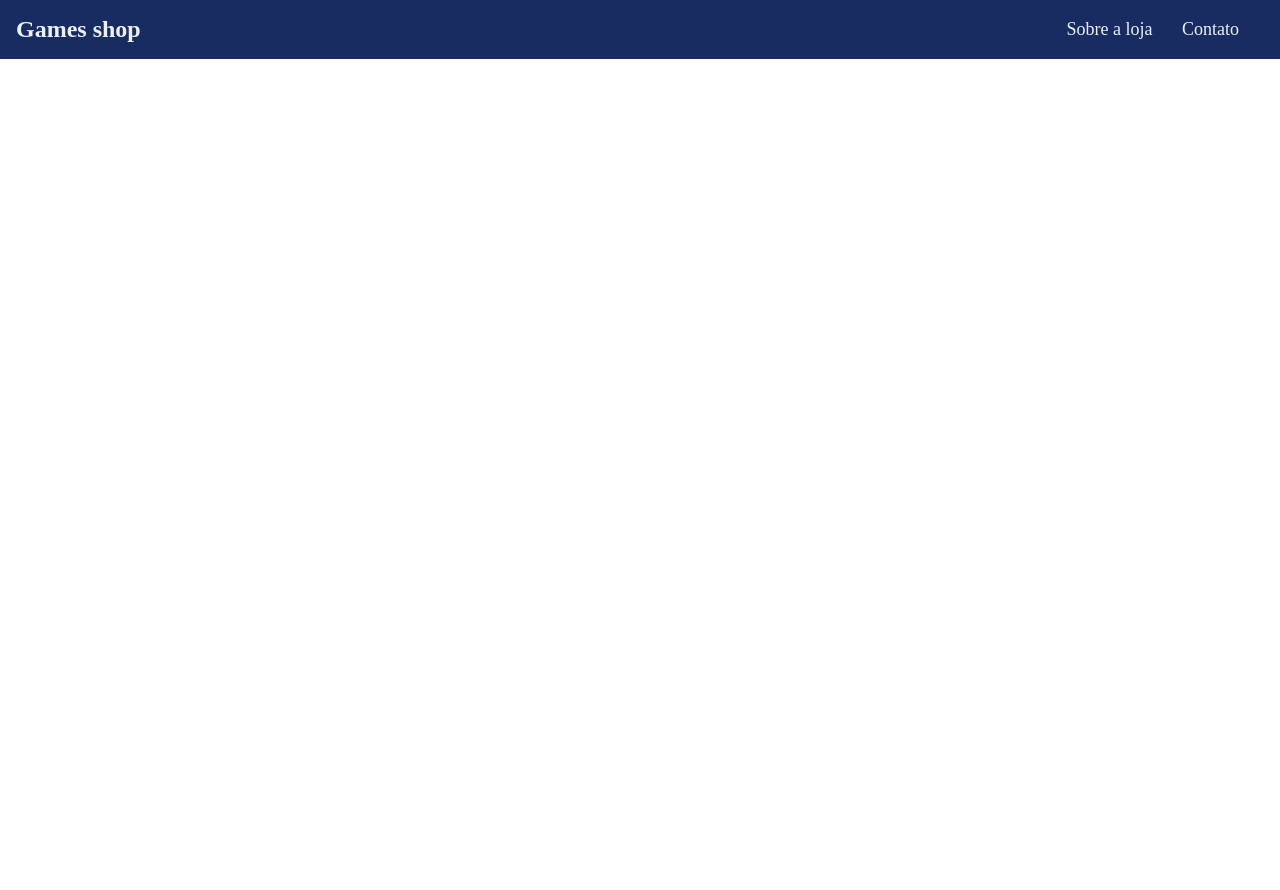
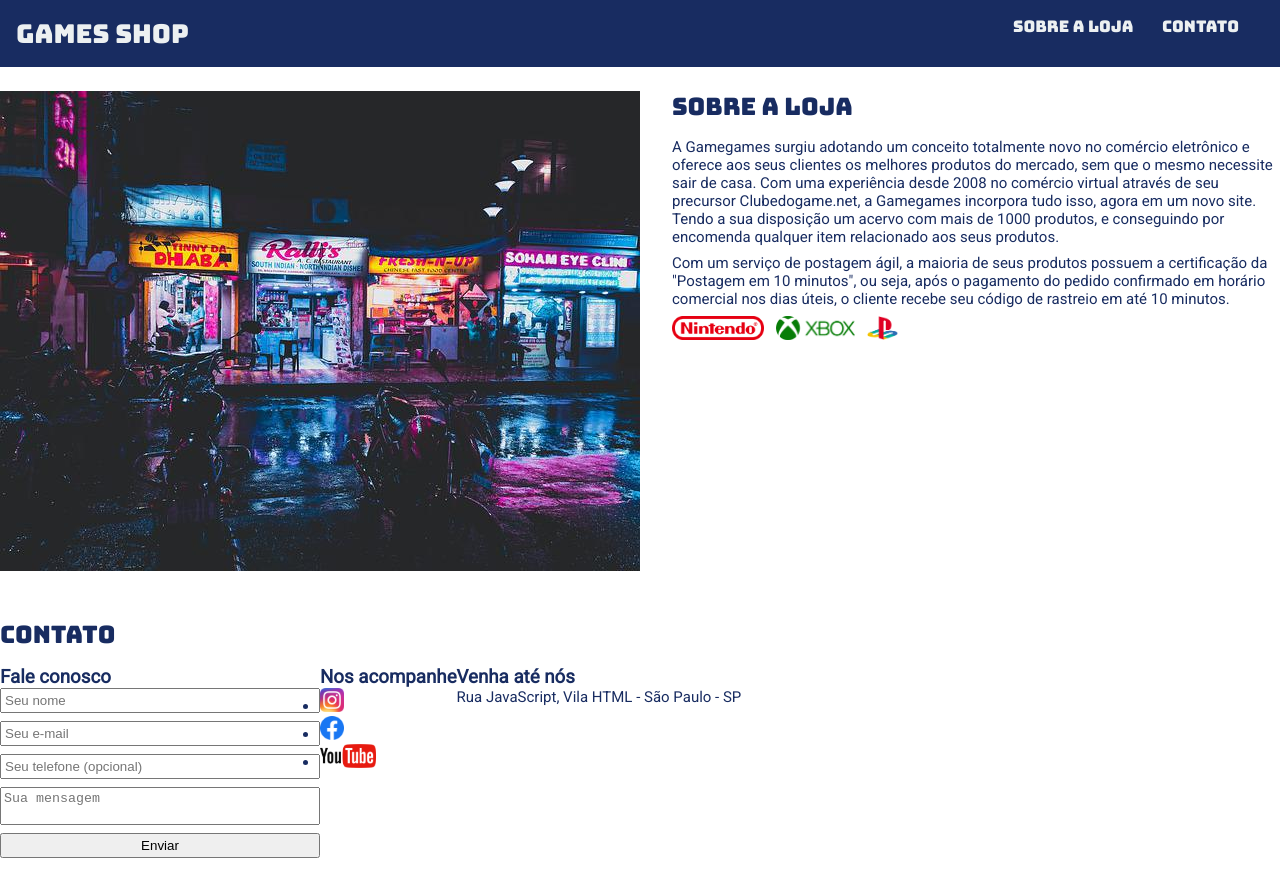
Before and after one commit to sahmendes/curso_ebac_frontend, a plain HTML site: page Sarah/index.html in a window 1280 px wide. Before the commit the page ends 800 px from the top, so only its background shows below. Drawn offline with Linux system fonts and the light colour scheme.

Commit message:
Add files via upload

```diff
--- a/Sarah/index.html
+++ b/Sarah/index.html
@@ -5,6 +5,9 @@
     <meta name="viewport" content="width=device-width, initial-scale=1.0">
     <title>Game shop - A sua loja de games</title>
     <link rel="stylesheet" href="/main.css">
+    <link rel="preconnect" href="https://fonts.googleapis.com">
+    <link rel="preconnect" href="https://fonts.gstatic.com" crossorigin>
+    <link href="https://fonts.googleapis.com/css2?family=Bungee&family=Roboto&display=swap" rel="stylesheet">
 </head>
 <body>
     <header>
@@ -22,5 +25,65 @@
             </nav>
         </div>
     </header>
+    <section>
+        <div class="container">
+            <img class="store-font" src="images/loja.jpg" alt="Fachada da loja Games shop">
+            <div>
+                <h2>Sobre a loja</h2>
+                <p>
+                    A Gamegames surgiu adotando um conceito totalmente novo no comércio eletrônico e oferece aos seus clientes os melhores produtos do mercado, sem que o mesmo necessite sair de casa. Com uma experiência desde 2008 no comércio virtual através de seu precursor Clubedogame.net, a Gamegames incorpora tudo isso, agora em um novo site. Tendo a sua disposição um acervo com mais de 1000 produtos, e conseguindo por encomenda qualquer item relacionado aos seus produtos.
+                </p>
+                <p>
+                    Com um serviço de postagem ágil, a maioria de seus produtos possuem a certificação da "Postagem em 10 minutos", ou seja, após o pagamento do pedido confirmado em horário comercial nos dias úteis, o cliente recebe seu código de rastreio em até 10 minutos.
+                </p>
+                <ul class="brands">
+                    <li><img src="/images/nintendo.png" alt="nintendo"></li>
+                    <li><img src="/images/xbox.png" alt="xbox"></li>
+                    <li><img src="/images/playstation.png" alt="playstation"></li>
+                </ul>
+            </div>
+        </div>
+    </section>
+    <section id="contact">
+        <h2>Contato</h2>
+        <div class="container">
+            <div class="methods">
+                <div>
+                    <h3>Fale conosco</h3>
+                    <form>
+                        <input type="text" placeholder="Seu nome">
+                        <input type="email" placeholder="Seu e-mail">
+                        <input type="tel" placeholder="Seu telefone (opcional)">
+                        <textarea placeholder="Sua mensagem"></textarea>
+                        <button type="submit">Enviar</button>
+                    </form>
+                </div>
+                <div>
+                    <h3>Nos acompanhe</h3>
+                    <ul class="social">
+                        <li>
+                            <a href="#" title="Siga-nos no Instagram">
+                                <img src="/images/instagram.png" alt="Logo do instagram">
+                            </a>
+                        </li>
+                        <li>
+                            <a href="#" title="Siga-nos no Facebook">
+                                <img src="/images/facebook.png" alt="Logo do facebook">
+                            </a>
+                        </li>
+                        <li>
+                            <a href="#" title="Visite nosso canal no Youtube">
+                                <img src="/images/youtube.png" alt="Logo do youtube">
+                            </a>
+                        </li>
+                    </ul>
+                </div>
+                <div>
+                    <h3>Venha até nós</h3>
+                    <p>Rua JavaScript, Vila HTML - São Paulo - SP</p>
+                </div>
+            </div>
+        </div>
+    </section>
 </body>
 </html>
--- a/Sarah/main.css
+++ b/Sarah/main.css
@@ -8,13 +8,18 @@ header {
     padding: 16px;
     background-color: #182c61;
     color:#ecf0f1;
+    font-family: 'Bungee', sans-serif;
+}
+
+body {
+    font-family: 'Roboto', sans-serif;
 }
 
 header nav li {
     display:inline;
     margin-left: 16px 0;
     margin-right: 25px;
-    font-size: 18px;
+    font-size: 16px;
 }
 
 header nav li a {
@@ -28,12 +33,70 @@ header nav li a {
     margin: o auto;
     }
 
-header .container {
+header .container, section .container {
     display: flex;
-    align-items: center;
     justify-content: space-between;
 }
 
 header h1 {
-    font-size: 24px;
+    font-size: 26px;
+    font-family: 'Bungee', sans-serif;
+    font-weight: normal;
 }
+
+.brands img {
+    height: 24px;
+}
+
+.brands li{
+    display: inline;
+    margin-right: 8px;
+}
+
+section .container {
+    align-items: flex-start;
+}
+
+section {
+    padding: 24px 0;
+    color: #182c61;
+}
+
+section h2 {
+    margin-bottom: 16px;
+    font-family: 'Bungee', sans-serif;
+    font-weight: normal;
+}
+
+section p {
+    margin-bottom: 8px;
+    font-size: 15px;
+}
+
+.store-font {
+    margin-right: 32px;
+}
+
+.social img {
+    height: 24px;
+}
+
+#contact {
+    display: block;
+}
+
+.methods {
+    display: flex;
+    justify-content: space-between;
+}
+
+form input, form textarea, form button {
+    display: block;
+    width:320px;
+    margin-bottom: 8px;
+    padding: 3px;
+}
+
+form textarea {
+    resize: none;
+}
```
